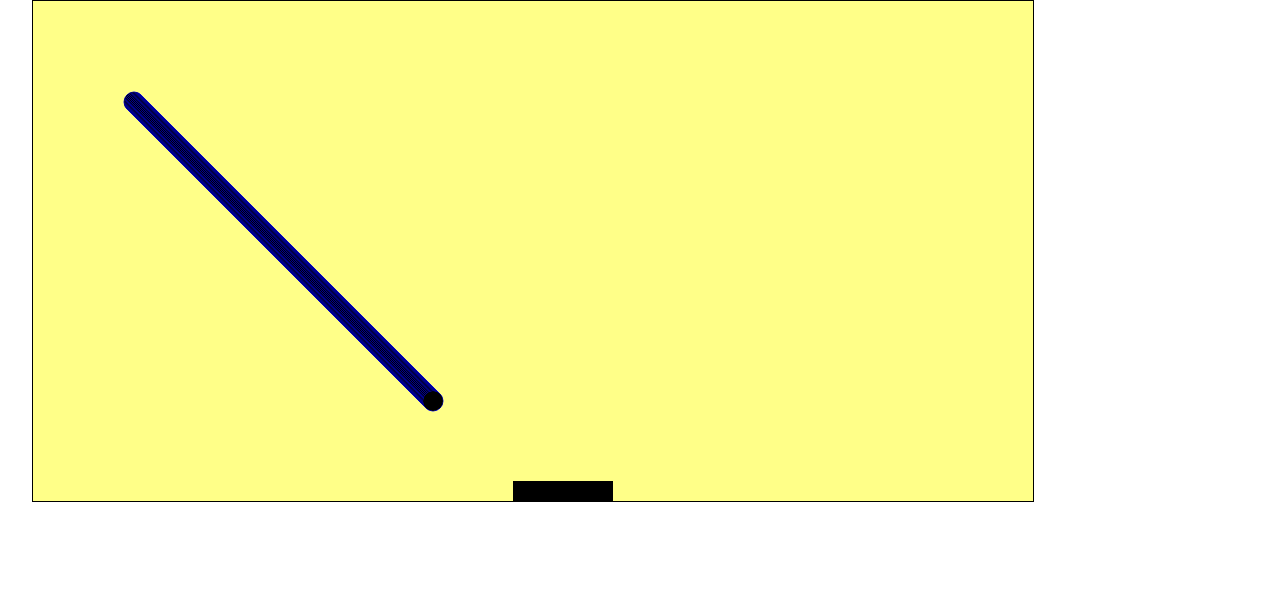
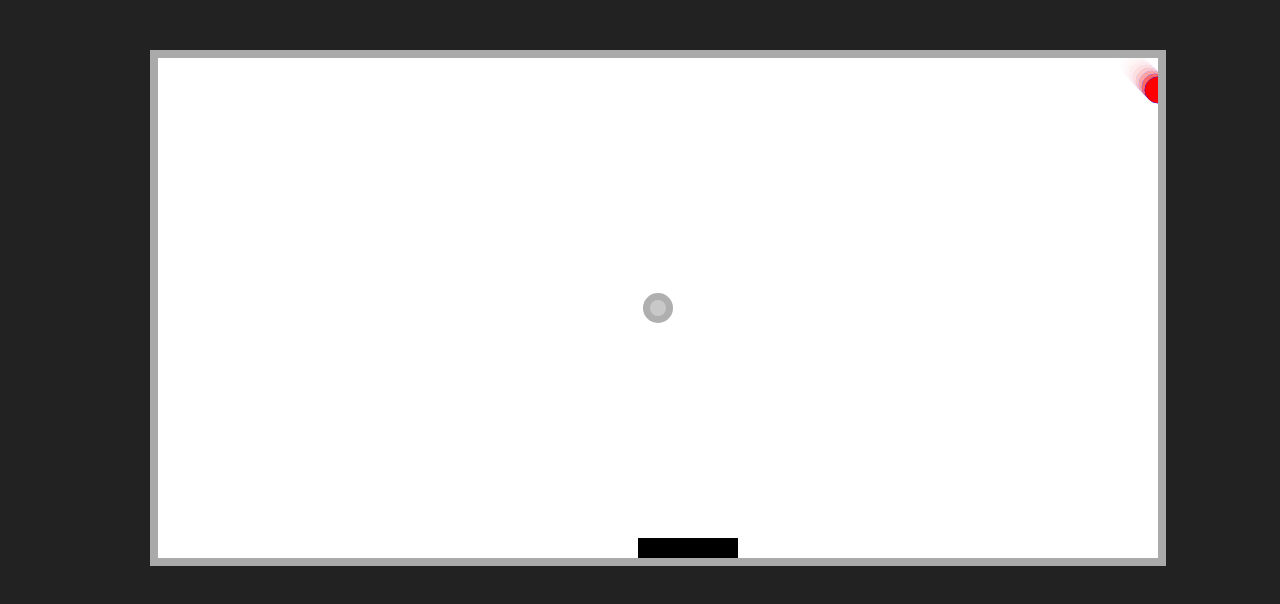
Before and after one commit to trini7y/BRICK-GAME-, a plain HTML site: page index.html in a window 1280 px wide. Drawn offline with Linux system fonts and the light colour scheme.

Commit message:
initial commit

```diff
--- a/javascript/index.js
+++ b/javascript/index.js
@@ -2,72 +2,64 @@ var canvas = document.querySelector('#screen');
 var ctx = canvas.getContext("2d");
 
 var width = canvas.width;
-var height = canvas.height
+var height = canvas.height;
 
-// var x_Ball = 100;
-// var y_Ball = 100;
-// var dx_Ball = 1;
-// var dy_Ball = 1;
-// var radius = 10;
+var keys = {};
+var hue = 0;
+var dx = 0;
+var dTarget = 0;
 
-function controlPaddle(x, y, dx){
+document.onkeydown = ({ keyCode }) => {
+	keys[keyCode] = 1;
+};
+
+document.onkeyup = ({ keyCode }) => {
+	keys[keyCode] = 0;
+};
+
+function Paddle(x, y, dx){
 	this.xAxis = x;
 	this.yAxis = y;
 	this.dxAxis = dx;
-	this.init = function(){
-		window.addEventListener("keydown", update, false);
-		render();
-		// checkLocation();
+
+	this.update = function(key){
+		if(keys["37"]){
+				this.xAxis -= this.dxAxis;
+				dTarget = -1;
+		}
+		if (keys["39"]){
+				this.xAxis += this.dxAxis;
+				dTarget = 1;
+		}
 	}
-	function update(key){
-		if(key.keyCode == "37"){
-				this.xAxis -= this.dxAxis;
-				console.log(this.xAxis);
-		}
-		if (key.keyCode == "39"){
-				this.xAxis += this.dxAxis;
-				console.log(this.xAxis);
-		}
-		// checkLocation();
-		render();
 
-	}
-  	function render(){
+  	this.render = function(){
   		ctx.beginPath();
-  		ctx.clearRect(0, 0, width, height);
 		ctx.fillStyle = "rgb(0,0,0)";
 		ctx.fillRect(this.xAxis, this.yAxis, 100, 20);
 		ctx.closePath();
 	}
-	// function checkLocation(){
-	//   	if(this.x < 0 || this.x > clearW - 106){
-	//   		this.dx = 0;
-	//   	}
-	// }
-	this.init()
-	return
 }
 
 
-function controlBall(x_Ball, y_Ball, dx_Ball, dy_Ball, radius){
+function Ball(x_Ball, y_Ball, dx_Ball, dy_Ball, radius){
 	this.x = x_Ball;
 	this.y = y_Ball;
 	this.dx = dx_Ball;
 	this.dy = dy_Ball;
 	this.radius = radius;
 
-	this.moveBall = function(){
+	this.render = function(){
 		ctx.beginPath();
 		ctx.arc(this.x, this.y, this.radius, 0, Math.PI * 2, false);
 		ctx.strokeStyle = "blue";
-		ctx.fillStyle = "#000";
+		ctx.fillStyle = `hsla(${360 - hue}, 100%, 50%, 1)`;
 		ctx.stroke();
 		ctx.fill();
 		ctx.closePath();
-	}
-	 function animate(){
-		requestAnimationFrame(animate);
-		this.moveBall();
+	};
+
+	this.update = function(){
 		if(this.x + this.radius < 0 || this.x - this.radius > width){
 			this.dx =  -this.dx;
 		}
@@ -77,13 +69,52 @@ function controlBall(x_Ball, y_Ball, dx_Ball, dy_Ball, radius){
 		this.x += this.dx;
 		this.y += this.dy;
 	}
-	animate();
+}
 
-	return
+function render(){
+	ctx.fillStyle = `hsla(${hue}, 100%, 100%, 0.4)`;
+	ctx.fillRect(0,0, width, height);
+
+	ctx.fillStyle = "rgba(50,50,50, 0.2)";
+	ctx.beginPath();
+	ctx.arc(width/2, height/2, 15, 0, 2 * Math.PI, false);
+	ctx.fill();
+
+	ctx.fillStyle = "rgba(255,255,255,0.2)";
+	ctx.beginPath();
+	ctx.arc(width/2, height/2, 8, 0, 2 * Math.PI, false);
+	ctx.fill();
+
+	paddle.render();
+	ball.render();
 }
-function clear(){
-	ctx.clearRect(0, 0, width, height);
-	controlBall(100, 100, 1, 1, 10);
-	controlPaddle(480, 480, 6);
+
+function update(){
+	ball.update();
+	paddle.update();
+
+	if (ball.y + ball.radius > paddle.yAxis) {
+		if (ball.x + ball.radius > paddle.xAxis &&
+			ball.x - ball.radius < paddle.xAxis + 100) {
+			ball.dy *= -1;
+			ball.y = paddle.yAxis - ball.radius;
+		}
+	}
+
 }
-clear()
+
+function loop() {
+	update();
+	render();
+
+	dx += (dTarget - dx) * 0.05;
+	dTarget *= 0.05;
+
+	canvas.style.transform = `rotateY(${dx * 30}deg) rotateX(${dx * 20}deg)`;
+
+	requestAnimationFrame(loop);
+}
+let ball = new Ball(100, 100, 3, 3, 13);
+let paddle = new Paddle(480, 480, 6);
+
+requestAnimationFrame(loop);
--- a/style/layout/_screen.scss
+++ b/style/layout/_screen.scss
@@ -1,8 +1,11 @@
 body{
+	perspective: 2000px;
+	background: #222;
 	// overflow:hidden;
 }
 .screen{
-	border:1px solid black;
-	margin-left:2em;
-	background:#ff8;
+	position: absolute;
+	top: 50px;
+	left: 150px;
+	border:8px solid #aaa;
 }
```
Also changed, not shown: style/layout/_greetings.scss (deleted), style/layout/_pictures.scss (deleted), style/main.css.
